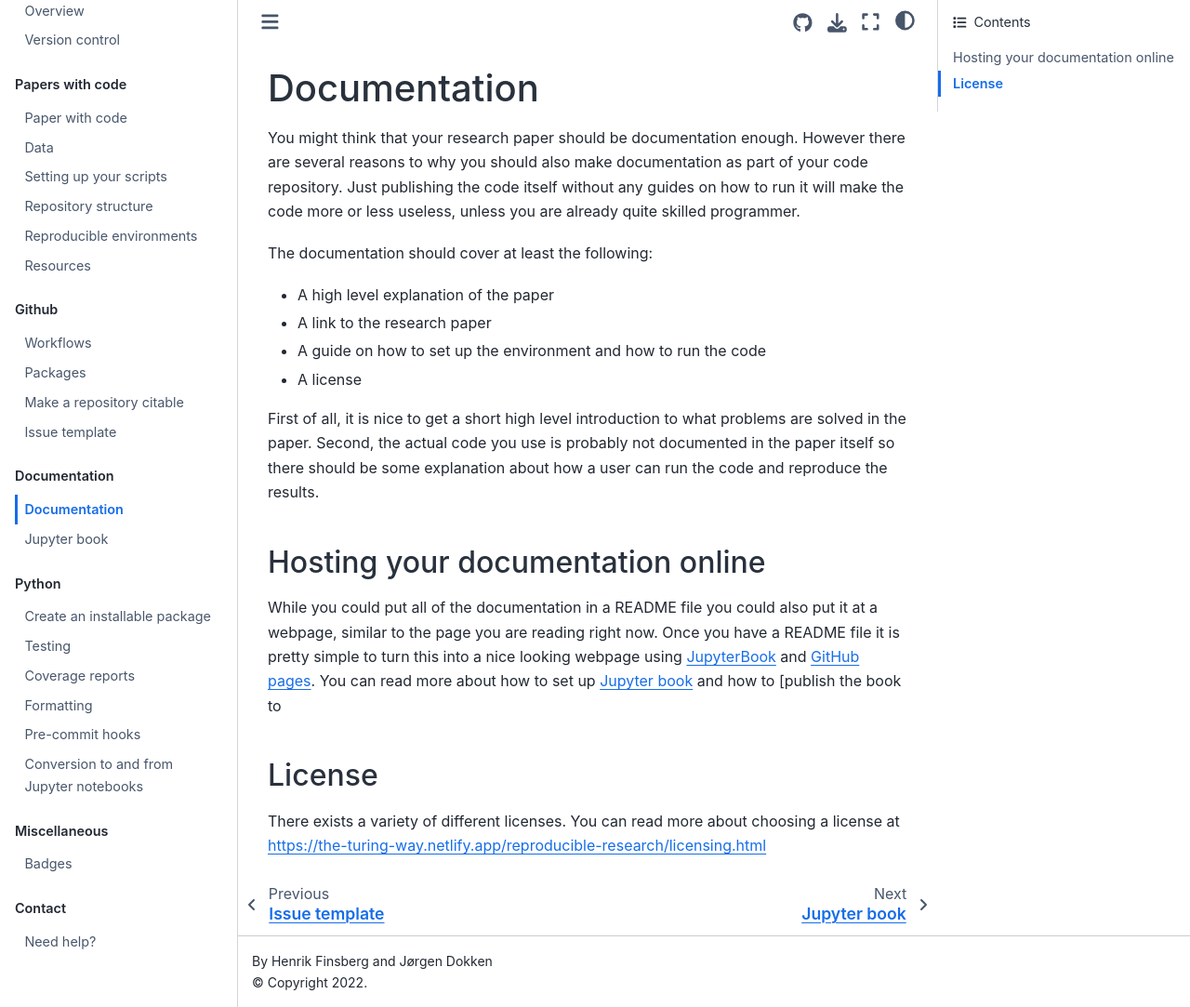
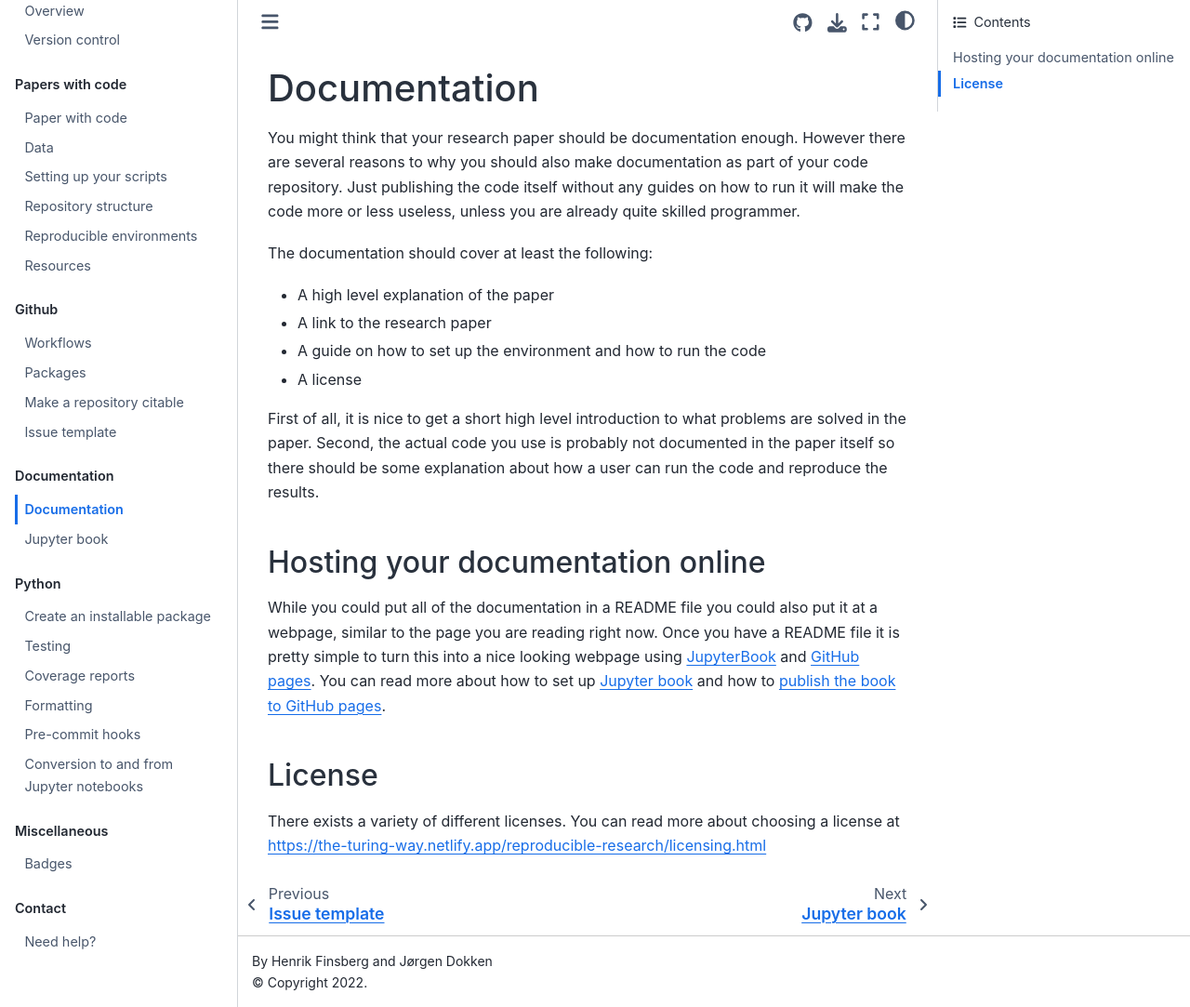
Before and after one commit to scientificcomputing/scientificcomputing.github.io, a Jupyter Book: the page built from docs/documentation.md, in a window 1280 px wide and 1083 px high. Shown: the whole window at 93% size. Built offline with Jupyter Book 1.0.4 settings and Sphinx 7.4.7 and the Sphinx Book theme 1.1.4, drawn with Linux system fonts in a browser that asks for light colours.

Commit message:
Me fixing things I break

```diff
--- a/docs/documentation.md
+++ b/docs/documentation.md
@@ -12,7 +12,7 @@ The documentation should cover at least the following:
 First of all, it is nice to get a short high level introduction to what problems are solved in the paper. Second, the actual code you use is probably not documented in the paper itself so there should be some explanation about how a user can run the code and reproduce the results.
 
 ## Hosting your documentation online
-While you could put all of the documentation in a README file you could also put it at a webpage, similar to the page you are reading right now. Once you have a README file it is pretty simple to turn this into a nice looking webpage using [JupyterBook](https://jupyterbook.org) and [GitHub pages](https://pages.github.com). You can read more about how to set up [Jupyter book](jupyter-book) and how to [publish the book to
+While you could put all of the documentation in a README file you could also put it at a webpage, similar to the page you are reading right now. Once you have a README file it is pretty simple to turn this into a nice looking webpage using [JupyterBook](https://jupyterbook.org) and [GitHub pages](https://pages.github.com). You can read more about how to set up [Jupyter book](jupyter-book) and how to [publish the book to GitHub pages](publishing-book).
 
 
 (docs-license)=
```
Also changed, not shown: docs/jupyter-book.md (line endings or trailing spaces).
